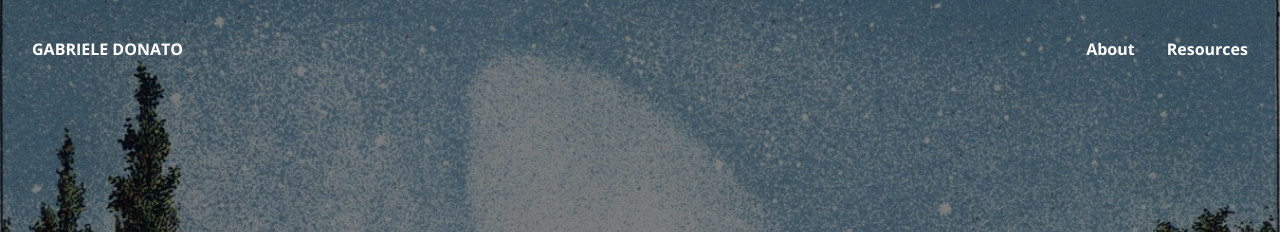
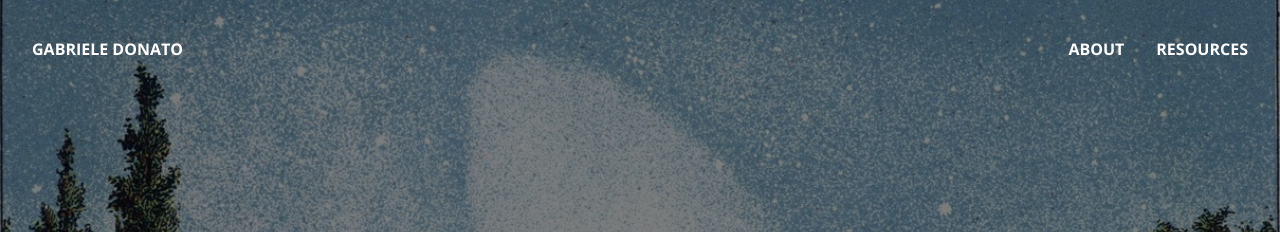
Before and after one commit to Gabriele-Donato/gabrieledonato, a Jekyll site: the page built from resources.md, in a window 1280 px wide. Shown: the top 232 px of the page. Built offline with Jekyll 4.4.1, drawn with Linux system fonts in a browser that asks for light colours.

Commit message:
added useful resources page

```diff
--- a/_layouts/default.html
+++ b/_layouts/default.html
@@ -14,8 +14,8 @@
       </div>
       <nav>
         <ul>
-          <li><a href="{{ '/about/' | relative_url }}" style="text-decoration:none">About</a></li>
-	  <li><a href="{{ '/resources/' | relative_url}}" style="text-decoration:none">Resources</a></li>
+          <li><a href="{{ '/about/' | relative_url }}" style="text-decoration:none">ABOUT</a></li>
+	  <li><a href="{{ '/resources/' | relative_url}}" style="text-decoration:none">RESOURCES</a></li>
           <!--<li><a href="{{ '/projects/' | relative_url }}" style="text-decoration:none">Projects</a></li>
           <li><a href="{{ '/publications/' | relative_url }}" style="text-decoration:none">Publications</a></li> -->
         </ul>
--- a/Resources.md
+++ b/resources.md
@@ -1,7 +1,7 @@
 ---
 layout: default
 title: Useful Resources
-permalink: /Resources/
+permalink: /resources/
 image: /assets/images/rambosson.jpg
 ---
 
```
